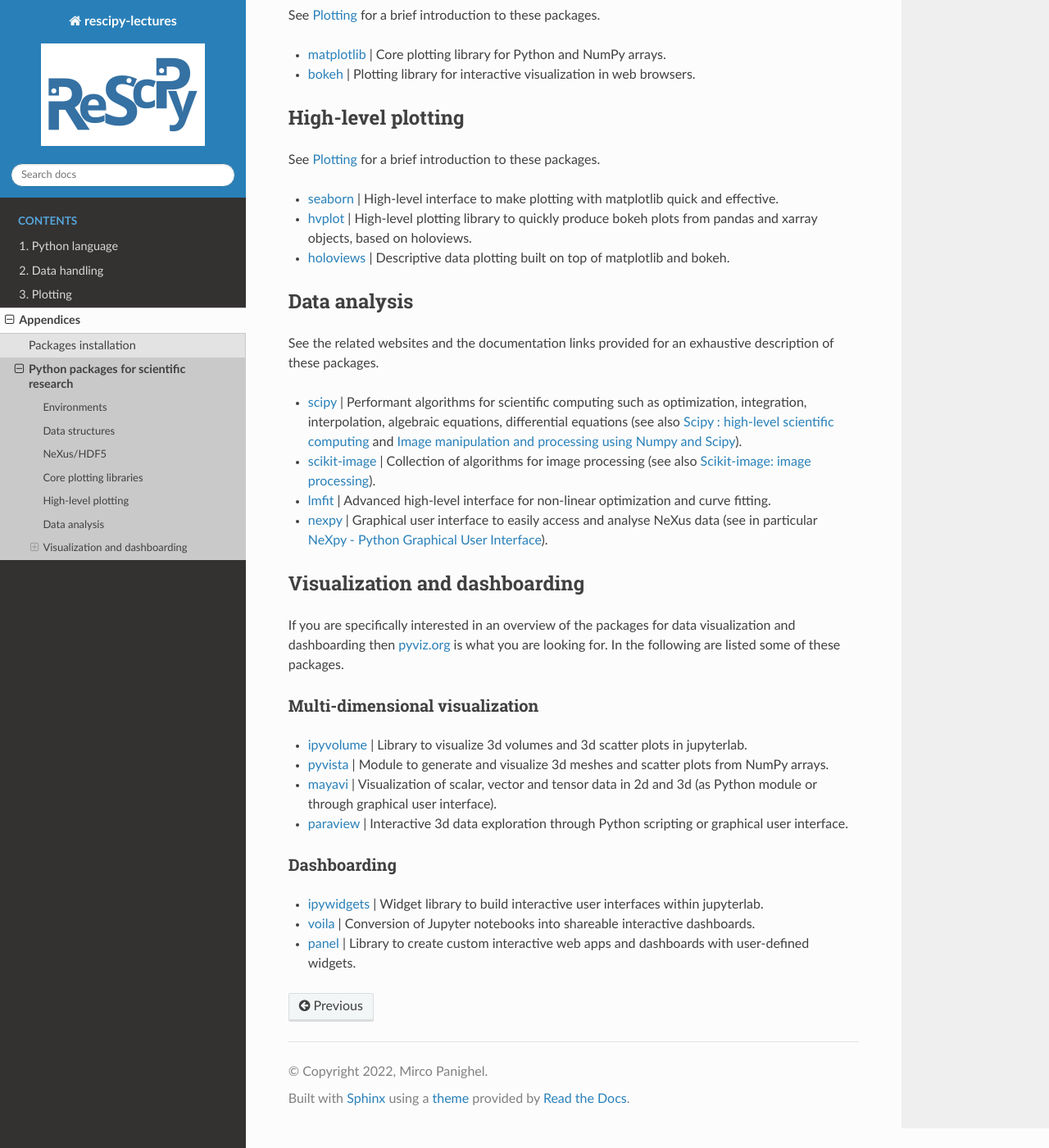
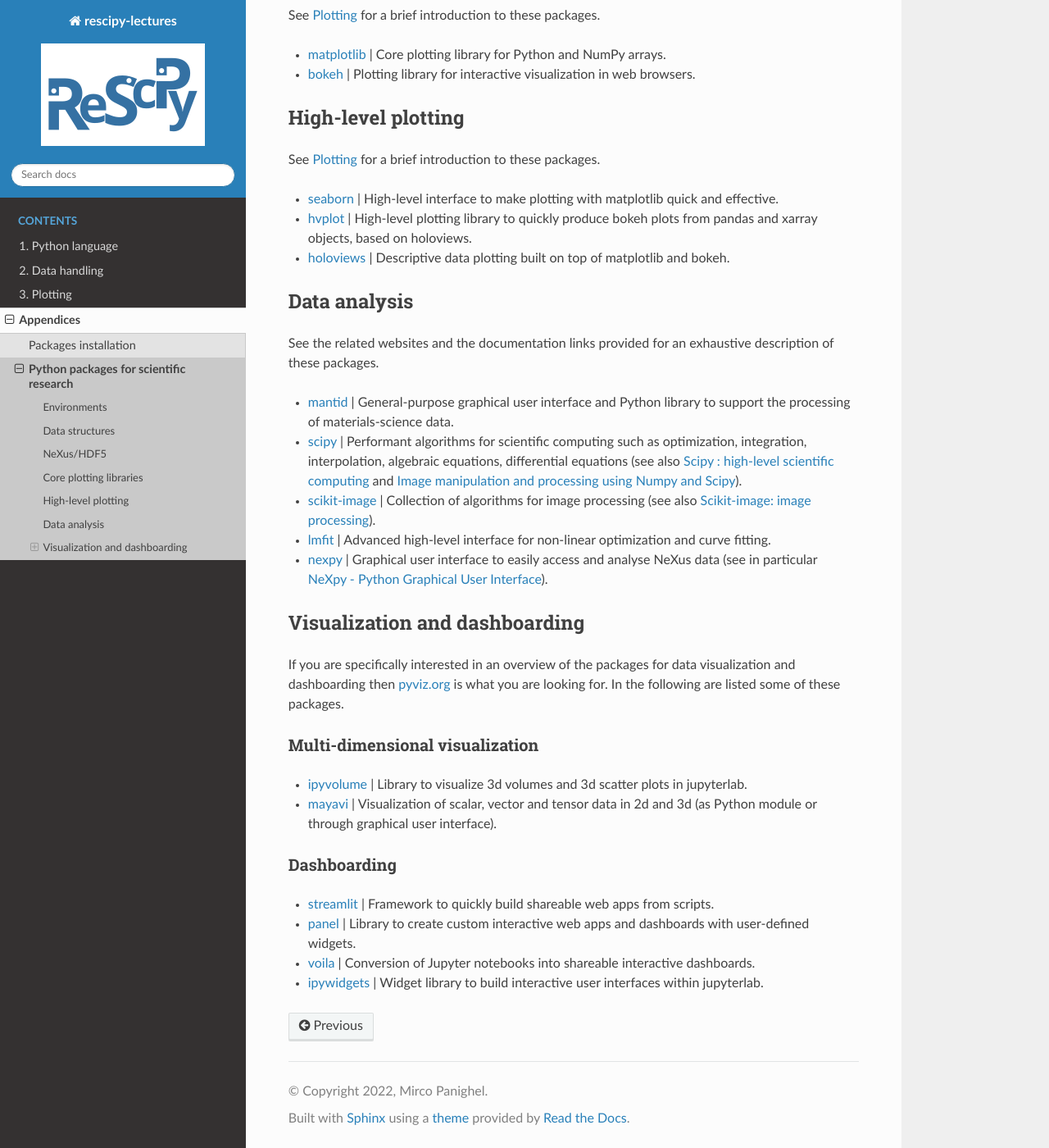
Before and after one commit to rescipy-project/rescipy-lectures, a Sphinx documentation site: the page built from docs/appendices/useful_packages.rst, in a window 1280 px wide and 1400 px high, scrolled down 1073 px. Shown: the whole window at 82% size. Built offline with Sphinx 7.4.7 and the Read the Docs theme 2.0.0, drawn with Linux system fonts in a browser that asks for light colours.

Commit message:
Update useful_packages.rst

```diff
--- a/docs/appendices/useful_packages.rst
+++ b/docs/appendices/useful_packages.rst
@@ -53,6 +53,7 @@ Data analysis
 =============
 See the related websites and the documentation links provided for an exhaustive description of these packages.
 
+* `mantid <https://www.mantidproject.org/>`_ | General-purpose graphical user interface and Python library to support the processing of materials-science data.
 * `scipy <https://scipy.org/>`_ | Performant algorithms for scientific computing such as optimization, integration, interpolation, algebraic equations, differential equations (see also `Scipy : high-level scientific computing <https://scipy-lectures.org/intro/scipy.html>`_ and `Image manipulation and processing using Numpy and Scipy <https://scipy-lectures.org/advanced/image_processing/index.html>`_).
 * `scikit-image <https://scikit-image.org/>`_ | Collection of algorithms for image processing (see also `Scikit-image: image processing <https://scipy-lectures.org/packages/scikit-image/index.html>`_).
 * `lmfit <https://lmfit.github.io/lmfit-py/>`_ | Advanced high-level interface for non-linear optimization and curve fitting.
@@ -69,14 +70,13 @@ Multi-dimensional visualization
 -------------------------------
 
 * `ipyvolume <https://ipyvolume.readthedocs.io/>`_ | Library to visualize 3d volumes and 3d scatter plots in jupyterlab.
-* `pyvista <https://docs.pyvista.org/>`_ | Module to generate and visualize 3d meshes and scatter plots from NumPy arrays.
 * `mayavi <https://docs.enthought.com/mayavi/mayavi/>`_ | Visualization of scalar, vector and tensor data in 2d and 3d (as Python module or through graphical user interface).
-* `paraview <https://www.paraview.org/>`_ | Interactive 3d data exploration through Python scripting or graphical user interface.
 
 
 Dashboarding
 ------------
 
+* `streamlit <https://streamlit.io/>`_ | Framework to quickly build shareable web apps from scripts.
+* `panel <https://panel.holoviz.org/>`_ | Library to create custom interactive web apps and dashboards with user-defined widgets.
+* `voila <https://voila.readthedocs.io/>`_ | Conversion of Jupyter notebooks into shareable interactive dashboards.
 * `ipywidgets <https://ipywidgets.readthedocs.io/>`_ | Widget library to build interactive user interfaces within jupyterlab.
-* `voila <https://voila.readthedocs.io/>`_ | Conversion of Jupyter notebooks into shareable interactive dashboards.
-* `panel <https://panel.holoviz.org/>`_ | Library to create custom interactive web apps and dashboards with user-defined widgets.
```
